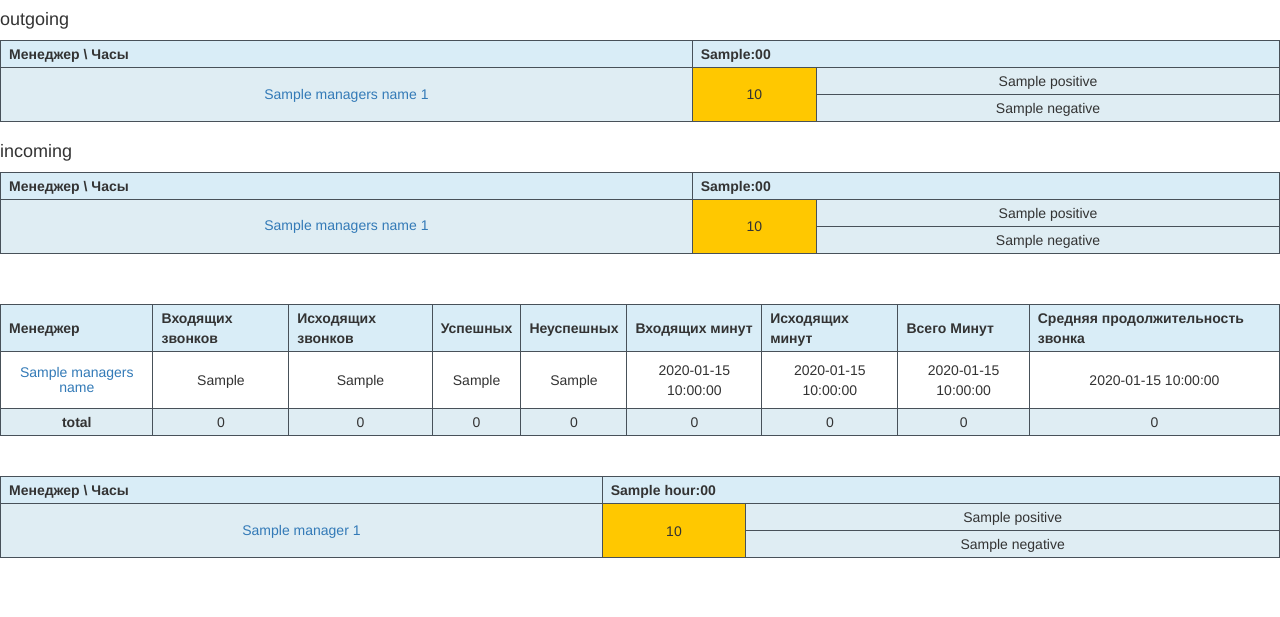
After one commit to SergeyLatsarus/AsteriskStat, a Flask app: template app/templates/stat.html in a window 1280 px wide. The commit adds this page. Shown: the top 617 px of the page. Run offline with Flask 2, Linux system fonts and the light colour scheme; the template is opened without the code that fills it: most values are stand-ins (such as "Sample title", 1, 10 or a date in 2020); some libraries are stand-ins or nearby versions.

Commit message:
new features

```diff
--- a/app/templates/dashboard.html
+++ b/app/templates/dashboard.html
@@ -17,7 +17,6 @@
 
 <body>
 
-<p>DA DASHBOARD<p>
 <table width="100%" height="100%">
     <tr>
         <td width="33%"><div id="container_1" style="min-width: 310px; max-width: 800px; height: 400px; margin: 0 auto"></div></td>
--- /dev/null
+++ b/app/templates/stat.html
@@ -0,0 +1,306 @@
+<!DOCTYPE html>
+<html>
+    <head>
+
+      <title>Asterisk Stat</title>
+
+      <meta charset="utf-8">
+
+      <link rel="stylesheet" href="//code.jquery.com/ui/1.11.4/themes/smoothness/jquery-ui.css">
+      <link rel="stylesheet" href="http://maxcdn.bootstrapcdn.com/bootstrap/3.3.5/css/bootstrap.min.css">
+      <script src="http://maxcdn.bootstrapcdn.com/bootstrap/3.3.5/js/bootstrap.min.js"></script>
+      <script src="//code.jquery.com/jquery-1.10.2.js"></script>
+      <script src="//code.jquery.com/ui/1.11.4/jquery-ui.js"></script>
+
+
+      <style>
+          .table_score>tbody>tr>td, .table_score>tbody>tr>th, .table_score>tfoot>tr>td, .table_score>tfoot>tr>th, .table_score>thead>tr>td, .table_score>thead>tr>th {
+            padding: 3px 8px !important;
+            vertical-align: middle !important;
+            border: 1px solid #485159;
+          }
+          .table_score>thead>tr>th {
+            border-bottom: 2px solid #485159 !important;
+          }
+          .table_score>thead:first-child>tr:first-child>th {
+            border: 1px solid #485159 !important;
+          }
+      </style>
+
+      <script>
+          $(function() {
+            $( "#datepicker_from" ).datepicker();
+            $( "#datepicker_to" ).datepicker();
+          });
+      </script>
+
+
+    </head>
+
+    <body>
+
+<h4>outgoing</h4>
+
+          <table class="table table_score">
+              <thead>
+                <tr class="info">
+                  <th colspan="2" align=center  rowspan="2">Менеджер \ Часы </th>
+
+                {% for i in work_hours %}
+                  <th colspan="2" rowspan="2" align=center >{{i}}:00</th>
+                {% endfor %}
+
+                </tr>
+            </thead>
+            <tbody>
+
+                {% for manager in visible_managers %}
+
+                <tr align=center >
+                  <td colspan="2" rowspan="2" align=center  style="background: #dfedf3" ><h5><p class="text-primary">{{ managers_names[manager] }} {{ managers[manager].caller_id }}</p></h5></td>
+
+                    {% for i in work_hours %}
+                      <td rowspan="2" align=center class="row v_align_center" id = "{{ managers[manager].caller_id }}aRow{{i}}" > {{managers[manager].detailsOut[i].duration}}</td>
+                      <script>
+                                if ({{ managers[manager].detailsOut[i].duration }} == 0) {
+                                  document.getElementById('{{ managers[manager].caller_id }}aRow{{i}}').style.background = "#ffffff";
+                                } else if ({{ managers[manager].detailsOut[i].duration }} < 10) {
+                                  document.getElementById('{{ managers[manager].caller_id }}aRow{{i}}').style.background = "#ff8800";
+                                } else if ({{ managers[manager].detailsOut[i].duration }} < 15) {
+                                  document.getElementById('{{ managers[manager].caller_id }}aRow{{i}}').style.background = "#ffc800";
+                                } else if ({{ managers[manager].detailsOut[i].duration }} < 25) {
+                                  document.getElementById('{{ managers[manager].caller_id }}aRow{{i}}').style.background = "#c4ff00";
+                                } else if ({{ managers[manager].detailsOut[i].duration }} < 35) {
+                                  document.getElementById('{{ managers[manager].caller_id }}aRow{{i}}').style.background = "#00ff00";
+                                } else if ({{ managers[manager].detailsOut[i].duration }} < 70) {
+                                  document.getElementById('{{ managers[manager].caller_id }}aRow{{i}}').style.background = "#228B22";
+                                } else {
+                                  document.getElementById('{{ managers[manager].caller_id }}aRow{{i}}').style.background = "#66CC33";
+                                }
+                      </script>
+                      <td style="background: #dfedf3 " align=center > {{ managers[manager].detailsOut[i].positive  }} </td>
+
+                    {% endfor %}
+
+
+                </tr>
+                     <tr style="background: #dfedf3">
+
+                        {% for i in work_hours %}
+
+                      <td align=center>{{ managers[manager].detailsOut[i].negative  }}</td>
+
+                        {% endfor %}
+
+                </tr>
+
+                {% endfor %}
+
+            </tbody>
+        </table>
+
+<h4>incoming</h4>
+
+          <table class="table table_score">
+              <thead>
+                <tr class="info">
+                  <th colspan="2" align=center  rowspan="2">Менеджер \ Часы </th>
+
+                {% for i in work_hours %}
+                  <th colspan="2" rowspan="2" align=center >{{i}}:00</th>
+                {% endfor %}
+
+                </tr>
+            </thead>
+            <tbody>
+
+                {% for manager in visible_managers %}
+
+                <tr align=center >
+                  <td colspan="2" rowspan="2" align=center  style="background: #dfedf3" ><h5><p class="text-primary">{{ managers_names[manager] }} {{ managers[manager].caller_id }}</p></h5></td>
+
+                    {% for i in work_hours %}
+                      <td rowspan="2" align=center class="row v_align_center" id = "{{ managers[manager].caller_id }}bRow{{i}}" > {{managers[manager].detailsIn[i].duration}}</td>
+                      <script>
+                                if ({{ managers[manager].detailsIn[i].duration }} == 0) {
+                                  document.getElementById('{{ managers[manager].caller_id }}bRow{{i}}').style.background = "#ffffff";
+                                } else if ({{ managers[manager].detailsIn[i].duration }} < 10) {
+                                  document.getElementById('{{ managers[manager].caller_id }}bRow{{i}}').style.background = "#ff8800";
+                                } else if ({{ managers[manager].detailsIn[i].duration }} < 15) {
+                                  document.getElementById('{{ managers[manager].caller_id }}bRow{{i}}').style.background = "#ffc800";
+                                } else if ({{ managers[manager].detailsIn[i].duration }} < 25) {
+                                  document.getElementById('{{ managers[manager].caller_id }}bRow{{i}}').style.background = "#c4ff00";
+                                } else if ({{ managers[manager].detailsIn[i].duration }} < 35) {
+                                  document.getElementById('{{ managers[manager].caller_id }}bRow{{i}}').style.background = "#00ff00";
+                                } else if ({{ managers[manager].detailsIn[i].duration }} < 70) {
+                                  document.getElementById('{{ managers[manager].caller_id }}bRow{{i}}').style.background = "#228B22";
+                                } else {
+                                  document.getElementById('{{ managers[manager].caller_id }}bRow{{i}}').style.background = "#66CC33";
+                                }
+                      </script>
+                      <td style="background: #dfedf3 " align=center > {{ managers[manager].detailsIn[i].positive  }} </td>
+
+                    {% endfor %}
+
+
+                </tr>
+                     <tr style="background: #dfedf3">
+
+                        {% for i in work_hours %}
+
+                      <td align=center>{{ managers[manager].detailsIn[i].negative  }}</td>
+
+                        {% endfor %}
+
+                </tr>
+
+                {% endfor %}
+
+            </tbody>
+        </table>
+
+
+
+        <br>
+
+        <table class="table table-hover table_score" align="center">
+          <thead rowspan="2" align="center" > <h5> <p class="text-primary">
+                  <tr class="info" >
+                  <th>Менеджер</th>
+                  <th>Входящих звонков</th>
+                  <th>Исходящих звонков</th>
+                  <th>Успешных</th>
+                  <th>Неуспешных</th>
+                  <th>Входящих минут</th>
+                  <th>Исходящих минут</th>
+                  <th>Всего Минут</th>
+                  <th>Средняя продолжительность звонка</th>
+                  </tr>
+          </thead>
+<script> total_in = 0;
+         total_out = 0;
+         total_succes = 0;
+         total_unsucces = 0;
+         total_in_min = 0;
+         total_out_min = 0;
+         total_time = 0;
+         total_avg = 0;
+         sum = 0;
+         i = 0;
+</script>
+          <tbody align=center border=solid 1px #326e87>
+            {% for manager in visible_managers %}
+
+              <tr>
+              <td><h5> <p class="text-primary">{{ managers_names[manager] }}</p> </h5>  </td>
+              <td>{{ managers[manager].inbound_calls }}</td>
+              <td>{{ managers[manager].outbound_calls }}</td>
+              <td>{{ managers[manager].succesed_calls  }}</td>
+              <td>{{ managers[manager].unsuccesed_calls  }}</td>
+              <td>{{ managers[manager].inbound_calls_time  }} </td>
+              <td>{{ managers[manager].outbound_calls_time  }} </td>
+              <td>{{ managers[manager].total_calls_time  }}</td>
+              <td>{{ managers[manager].average_time}}</td>
+              </tr>
+            <script>total_in +={{ managers[manager].inbound_calls }};
+                    total_out += {{ managers[manager].outbound_calls }};
+                    total_succes += {{ managers[manager].succesed_calls  }};
+                    total_unsucces += {{ managers[manager].unsuccesed_calls  }};
+                    total_in_min +={{ managers[manager].inbound_calls_time }};
+                    total_out_min += {{ managers[manager].outbound_calls_time }};
+                    total_time += {{ managers[manager].total_calls_time  }};
+                    sum += {{ managers[manager].average_time}};
+                    i++;
+                    total_avg = (sum/i).toFixed(1);
+            </script>
+            {% endfor %}
+          <tr bgcolor="#dfedf3">
+            <td> <b> total </b>  </td>
+            <td id="total_in"> </td>
+            <td id="total_out">  </td>
+            <td id="total_succes">  </td>
+            <td id="total_unsucces">  </td>
+            <td id="total_in_min"> </td>
+            <td id="total_out_min">  </td>
+            <td id="total_time">  </td>
+            <td id="total_avg">  </td>
+          </tr>
+          </tbody>
+
+
+        </table>
+        <br>
+        <table class="table table_score">
+            <thead>
+                <tr class="info">
+                    <th colspan="2" align=center  rowspan="2">Менеджер \ Часы </th>
+
+                        {% for i in all_hours %}
+                          <th colspan="2" rowspan="2" align=center >{{i}}:00</th>
+                        {% endfor %}
+                </tr>
+            </thead>
+            <tbody>
+                {% for dealer in dealingers %}
+
+                <tr align=center >
+                  <td colspan="2" rowspan="2" align=center  style="background: #dfedf3" ><h5><p class="text-primary">{{ managers[dealer].caller_name }} {{ managers[dealer].caller_id }}</p></h5></td>
+
+                    {% for i in all_hours %}
+                      <td rowspan="2" align=center class="row v_align_center" id = "{{ managers[dealer].caller_id }}cRow{{i}}" > {{managers[dealer].detailsIn[i].duration}}</td>
+                      <script>
+                                if ({{ managers[dealer].detailsIn[i].duration }} == 0) {
+                                  document.getElementById('{{ managers[dealer].caller_id }}cRow{{i}}').style.background = "#ffffff";
+                                } else if ({{ managers[dealer].detailsIn[i].duration }} < 10) {
+                                  document.getElementById('{{ managers[dealer].caller_id }}cRow{{i}}').style.background = "#ff8800";
+                                } else if ({{ managers[dealer].detailsIn[i].duration }} < 15) {
+                                  document.getElementById('{{ managers[dealer].caller_id }}cRow{{i}}').style.background = "#ffc800";
+                                } else if ({{ managers[dealer].detailsIn[i].duration }} < 25) {
+                                  document.getElementById('{{ managers[dealer].caller_id }}cRow{{i}}').style.background = "#c4ff00";
+                                } else if ({{ managers[dealer].detailsIn[i].duration }} < 35) {
+                                  document.getElementById('{{ managers[dealer].caller_id }}cRow{{i}}').style.background = "#00ff00";
+                                } else if ({{ managers[dealer].detailsIn[i].duration }} < 70) {
+                                  document.getElementById('{{ managers[dealer].caller_id }}cRow{{i}}').style.background = "#228B22";
+                                } else {
+                                  document.getElementById('{{ managers[dealer].caller_id }}cRow{{i}}').style.background = "#66CC33";
+                                }
+                      </script>
+                      <td style="background: #dfedf3 " align=center > {{ managers[dealer].detailsIn[i].positive  }} </td>
+                    {% endfor %}
+
+                </tr>
+                     <tr style="background: #dfedf3">
+                        {% for i in all_hours %}
+                            <td align=center>{{ managers[dealer].detailsIn[i].negative  }}</td>
+                        {% endfor %}
+                </tr>
+
+                {% endfor %}
+            </tbody>
+        </table>
+
+  </div>
+  <br><br>
+
+
+
+      <script>
+          $(function() {
+            $("#total_in").text(total_in);
+            $("#total_out").text(total_out);
+            $("#total_succes").text(total_succes);
+            $("#total_unsucces").text(total_unsucces);
+            $("#total_in_min").text(total_in_min);
+            $("#total_out_min").text(total_out_min);
+            $("#total_time").text(total_time);
+            $("#total_avg").text(total_avg);
+          });
+      </script>
+
+  <script>
+    setTimeout(function(){
+  window.location.href = './dashboard';;
+}, 30000);
+  </script>
+  </body>
+</html>
```
